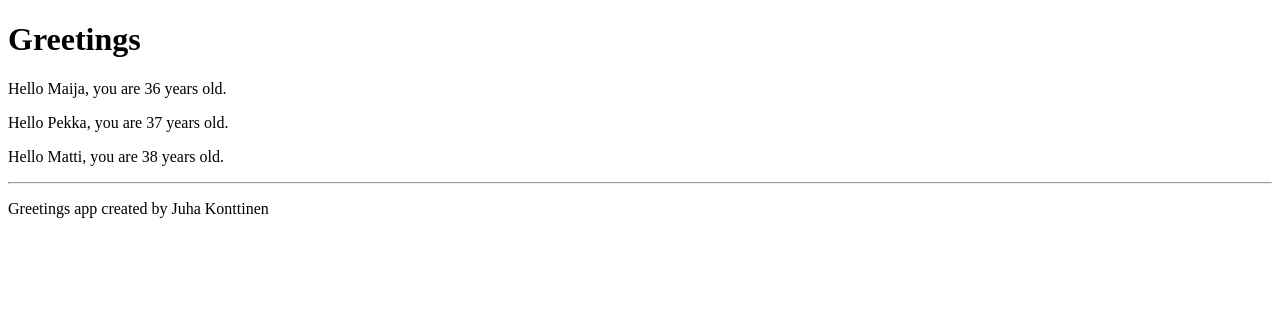
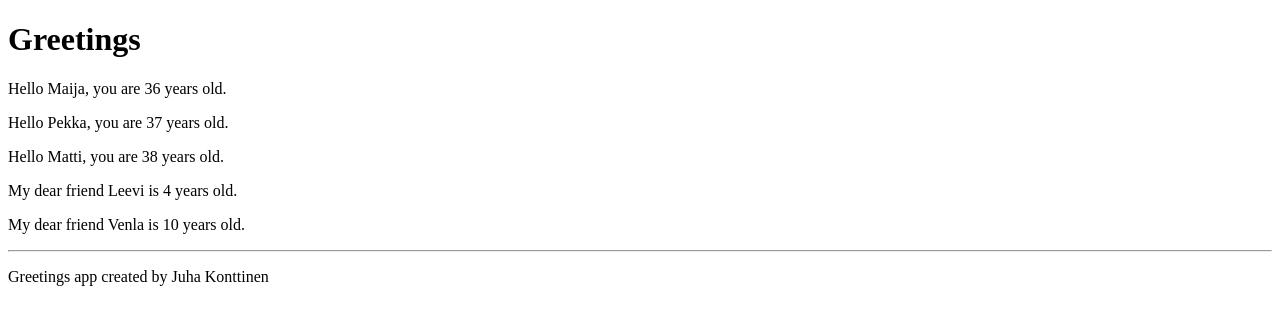
Before and after one commit to konjuable/01-part1, a React (Vite) app: page / in a window 1280 px wide. Shown: the top 324 px of the page. Built offline with nearby package versions, Linux system fonts and the light colour scheme.

Commit message:
07 Hello-, Footer ja Friends-komponentit ja datan välittäminen niihin propsien avulla.

```diff
--- a/src/App.jsx
+++ b/src/App.jsx
@@ -4,6 +4,17 @@ const Hello = (props) => {
     <section>
       <p>
         Hello {props.name}, you are {props.age} years old.
+      </p>
+    </section>
+  );
+};
+
+const Friends = (props) => {
+  console.log(props);
+  return (
+    <section>
+      <p>
+        My dear friend {props.nimi} is {props.ika} years old.
       </p>
     </section>
   );
@@ -23,12 +34,18 @@ const App = () => {
   const author = "Juha Konttinen";
   const nimi = "Pekka";
   const ika = 37;
+  const friends = [
+    { name: "Leevi", age: 4 },
+    { name: "Venla", age: 10 },
+  ];
   return (
     <>
       <h1>Greetings</h1>
       <Hello name="Maija" age={26 + 10} />
       <Hello name={nimi} age={ika} />
       <Hello name="Matti" age="38" />
+      <Friends nimi={friends[0].name} ika={friends[0].age} />
+      <Friends nimi={friends[1].name} ika={friends[1].age} />
       <Footer nimi={author} />
     </>
   );
```
